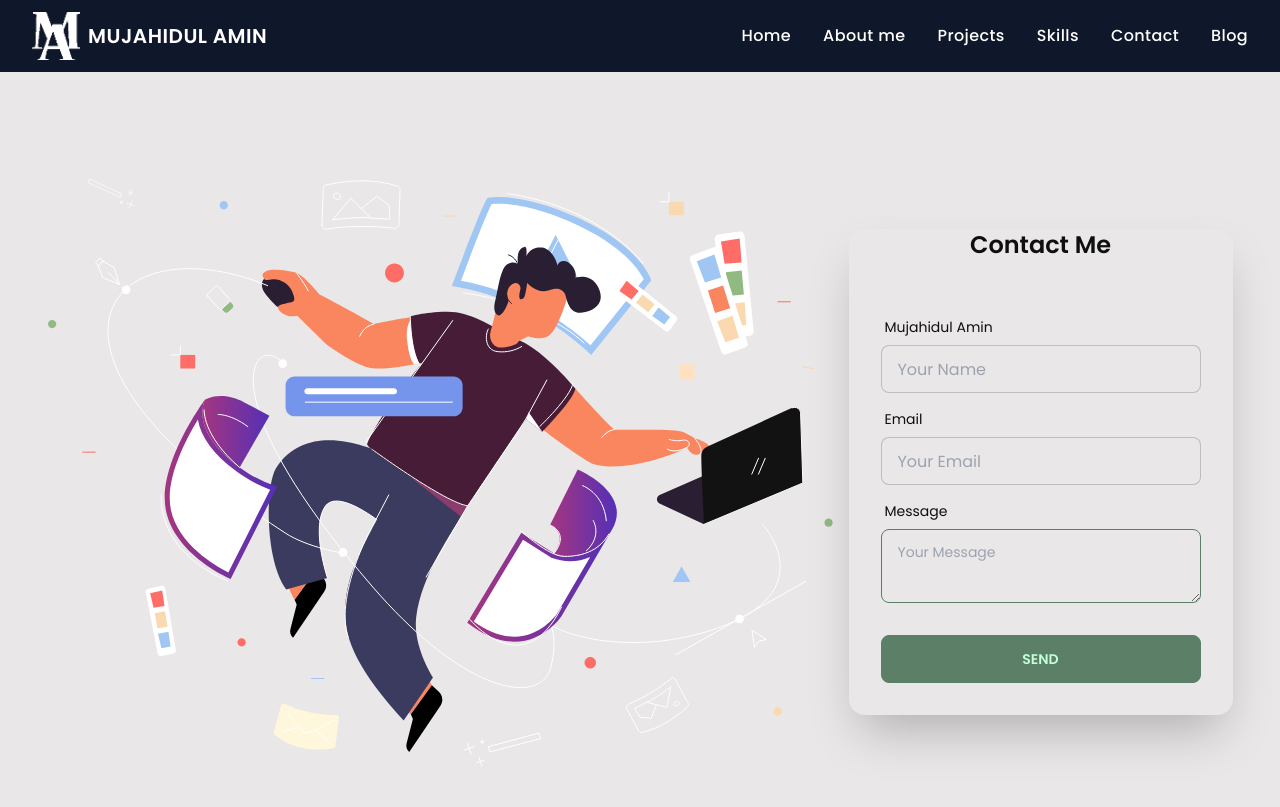
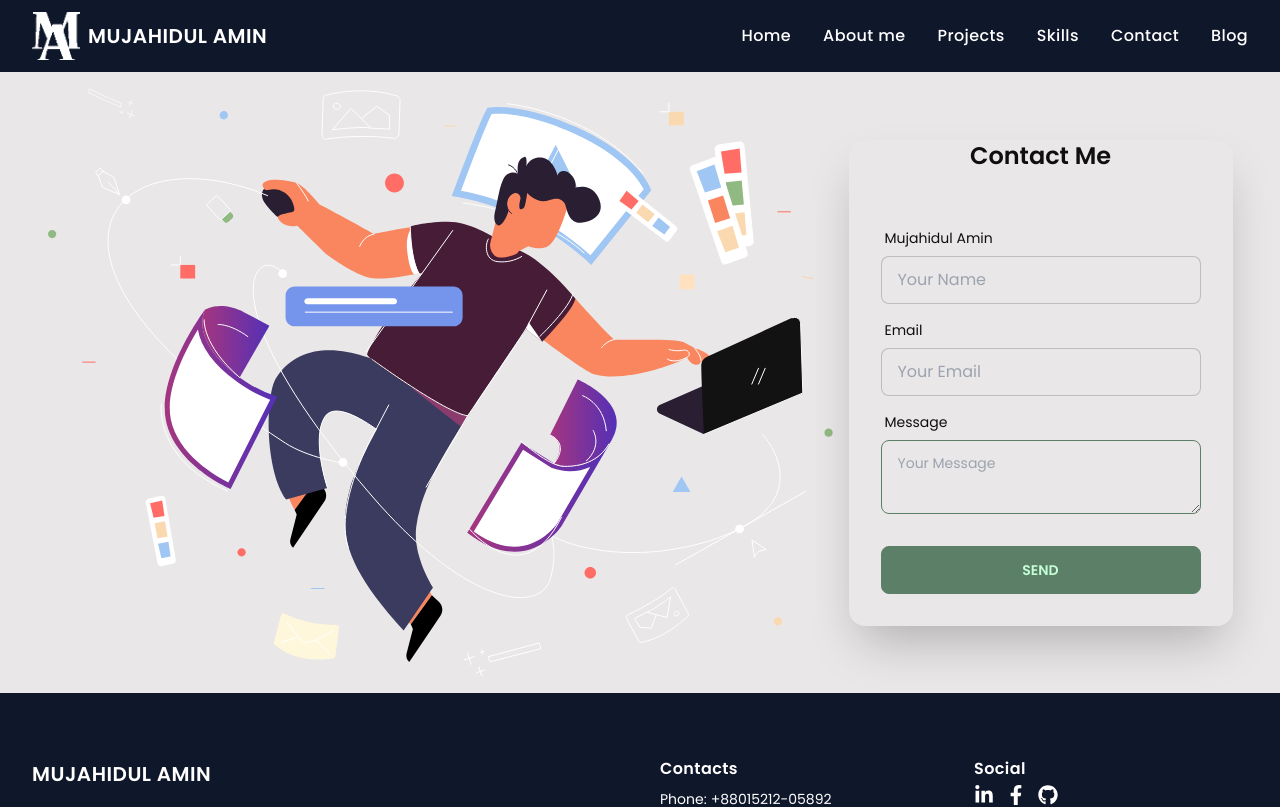
Before and after one commit to mujahidulamin/mujahidul-amin-portfolio, a React (Create React App) app: page /contact in a window 1280 px wide. Shown: the top 807 px of the page. Built offline with nearby package versions, Linux system fonts and the light colour scheme.

Commit message:
skills-update

```diff
--- a/src/components/Contact/Contact.js
+++ b/src/components/Contact/Contact.js
@@ -23,7 +23,7 @@ const Contact = () => {
 
     return (
         //Contact section
-        <div className="hero min-h-screen">
+        <div className="hero ">
             <div className="hero-content flex-col lg:flex-row-reverse">
                 <div className="card flex-shrink-0 w-full max-w-sm shadow-2xl bg-base-100">
                     <p className='text-2xl text-center font-bold mb-4'>Contact Me</p>
--- a/src/components/Skills/Skills.js
+++ b/src/components/Skills/Skills.js
@@ -64,7 +64,7 @@ function Skills() {
                     </div>
                 </div>
                 <div className="skill-box">
-                    <span className="title">ExpressJS</span>
+                    <span className="title">MongoDB</span>
                     <div className="skill-bar">
                         <span className="skill-per mongodb">
                             <span className="tooltip">60%</span>
--- a/src/routes/routes.js
+++ b/src/routes/routes.js
@@ -32,7 +32,7 @@ const router = createBrowserRouter([
             {
                 path: '/project/:id',
                 element: <ProjectDetails></ProjectDetails>,
-            loader: ({params}) => fetch(`http://localhost:5000/projects/${params.id}`)
+                loader: ({ params }) => fetch(`https://portfolio-server-livid.vercel.app/projects/${params.id}`)
             },
             {
                 path: '/skills',
```
Also changed, not shown: 1 other file (tests, documents, lock files or other folders). Lines whose indentation alone changed are shown as unchanged.
